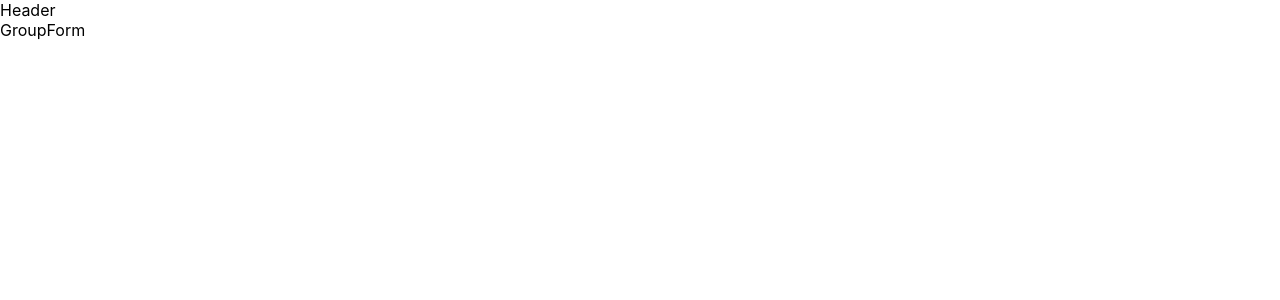
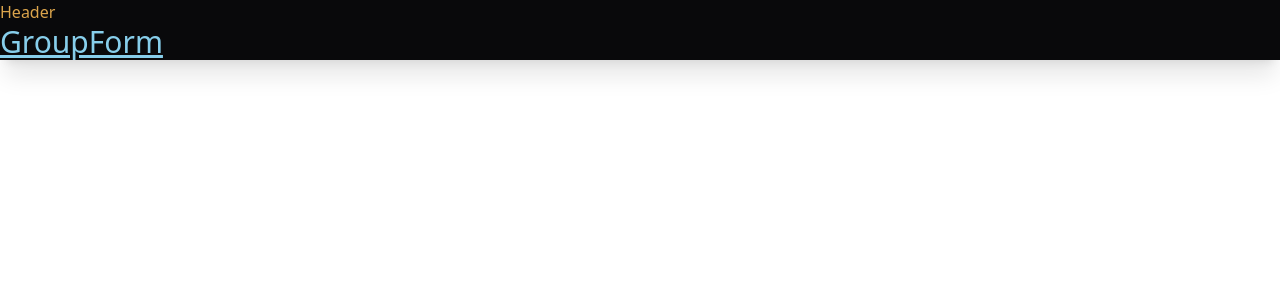
Before and after one commit to EzzEldienMohsen/groups, a React (Create React App) app: page / in a window 1280 px wide. Shown: the top 300 px of the page. Built offline with nearby package versions, Linux system fonts and the light colour scheme.

Commit message:
tailwind,daisyui and themes added

```diff
--- a/package.json
+++ b/package.json
@@ -16,6 +16,7 @@
     "react-router-dom": "^6.23.1",
     "react-scripts": "5.0.1",
     "react-toastify": "^10.0.5",
+    "tailwindcss-typography": "^3.1.0",
     "web-vitals": "^2.1.4"
   },
   "scripts": {
@@ -41,5 +42,10 @@
       "last 1 firefox version",
       "last 1 safari version"
     ]
+  },
+  "devDependencies": {
+    "@tailwindcss/typography": "^0.5.13",
+    "daisyui": "^4.12.2",
+    "tailwindcss": "^3.4.4"
   }
 }
--- /dev/null
+++ b/src/assets/index.js
@@ -0,0 +1,5 @@
+export const pages = [
+    {text:"Group Forms", to:"/group-forms"},
+    {text:"groups", to:"/groups"},
+    {text:"posts",to:"posts"}
+]
--- a/src/index.css
+++ b/src/index.css
@@ -1,51 +1,3 @@
-body {
-  margin: 0;
-  font-family: -apple-system, BlinkMacSystemFont, 'Segoe UI', 'Roboto', 'Oxygen',
-    'Ubuntu', 'Cantarell', 'Fira Sans', 'Droid Sans', 'Helvetica Neue',
-    sans-serif;
-  -webkit-font-smoothing: antialiased;
-  -moz-osx-font-smoothing: grayscale;
-}
-
-code {
-  font-family: source-code-pro, Menlo, Monaco, Consolas, 'Courier New',
-    monospace;
-}
-.App {
-  text-align: center;
-}
-
-.App-logo {
-  height: 40vmin;
-  pointer-events: none;
-}
-
-@media (prefers-reduced-motion: no-preference) {
-  .App-logo {
-    animation: App-logo-spin infinite 20s linear;
-  }
-}
-
-.App-header {
-  background-color: #282c34;
-  min-height: 100vh;
-  display: flex;
-  flex-direction: column;
-  align-items: center;
-  justify-content: center;
-  font-size: calc(10px + 2vmin);
-  color: white;
-}
-
-.App-link {
-  color: #61dafb;
-}
-
-@keyframes App-logo-spin {
-  from {
-    transform: rotate(0deg);
-  }
-  to {
-    transform: rotate(360deg);
-  }
-}
+@tailwind base;
+@tailwind components;
+@tailwind utilities;
--- a/src/pages/GroupForm.js
+++ b/src/pages/GroupForm.js
@@ -2,7 +2,7 @@ import React from 'react'
 
 const GroupForm = () => {
   return (
-    <div>GroupForm</div>
+    <div className='text-3xl shadow-xl text-[skyblue] underline'>GroupForm</div>
   )
 }
 
--- a/src/pages/Home.js
+++ b/src/pages/Home.js
@@ -4,11 +4,11 @@ import { Outlet } from 'react-router-dom';
 
 const Home = () => {
   return (
-    <>
-        <Header/>
-        <Outlet/>
-    </>
-  )
+    <div data-theme="luxury">
+      <Header />
+      <Outlet />
+    </div>
+  );
 }
 
 export default Home
--- /dev/null
+++ b/tailwind.config.js
@@ -0,0 +1,11 @@
+/** @type {import('tailwindcss').Config} */
+module.exports = {
+  content: ['./src/**/*.{js,jsx,ts,tsx}'],
+   daisyui: {
+    themes: ["light", "dark", "luxury"],
+  },
+  theme: {
+    extend: {},
+  },
+  plugins: [require('daisyui'), require('@tailwindcss/typography')],
+};
```
Also changed, not shown: 1 other file (tests, documents, lock files or other folders).
